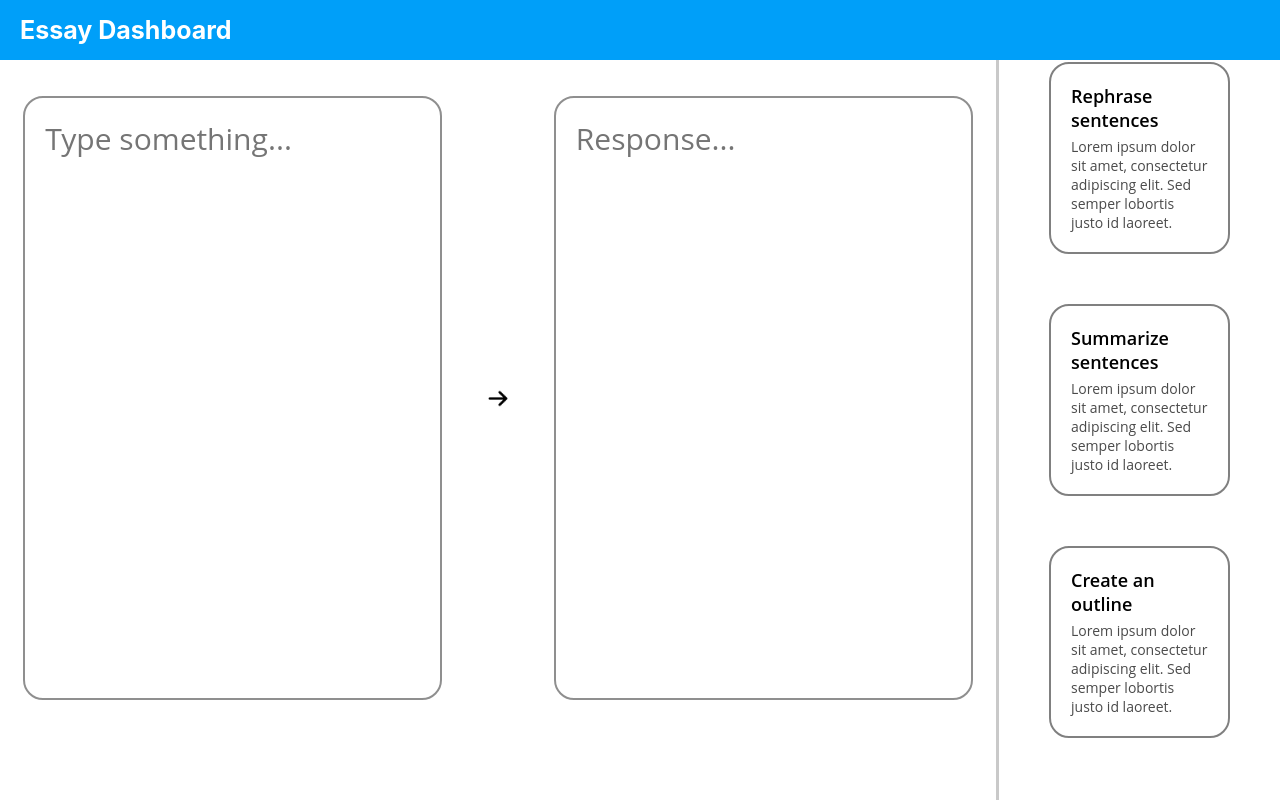
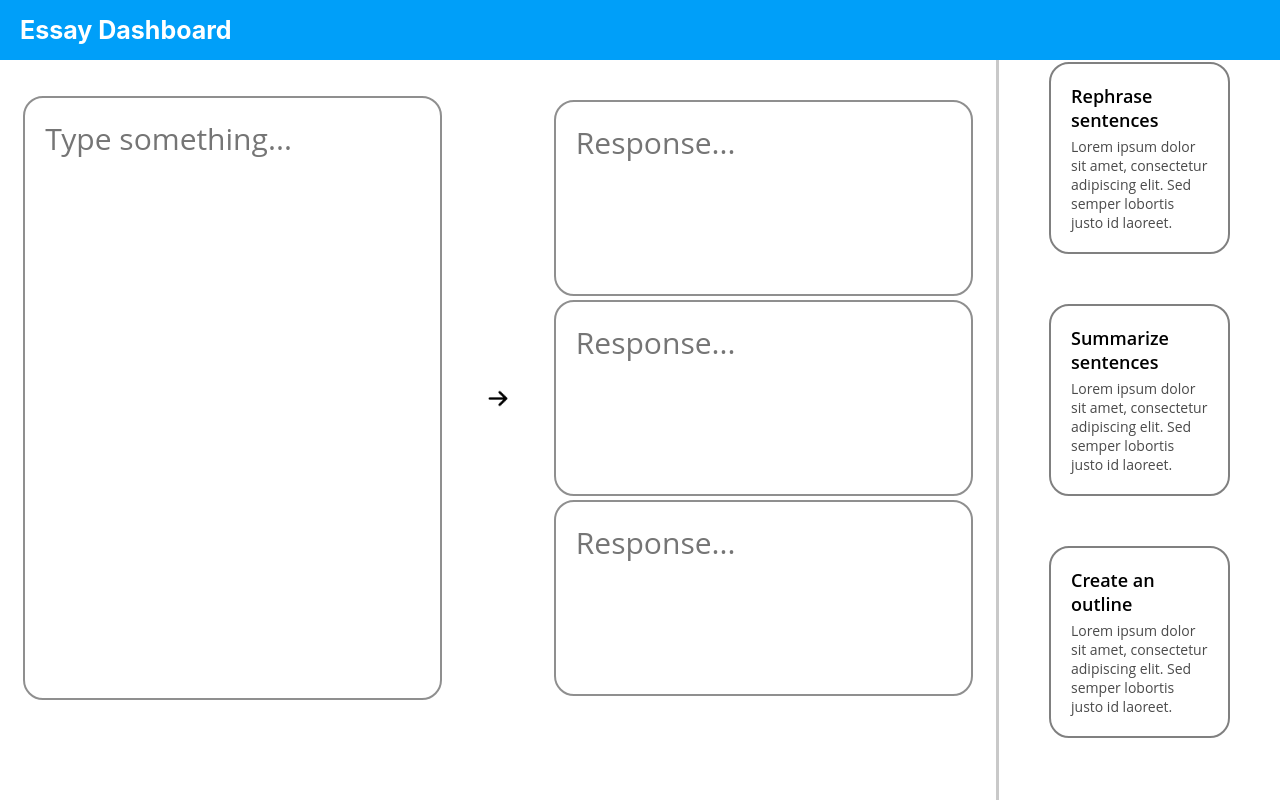
Before and after one commit to jakob-bjorner/essay-dashboard, a React (Create React App) app in the folder essay-dashboard/: page /rephrase in a window 1280 px wide. Built offline with nearby package versions, Linux system fonts and the light colour scheme.

Commit message:
Adds routing on button click

```diff
--- a/essay-dashboard/src/App.css
+++ b/essay-dashboard/src/App.css
@@ -43,7 +43,7 @@ button {
 .box > * {
 	flex: auto;
 }
-.text-input-output {
+.IObox {
 	width: 70vw;
 	padding: 50px;
 	display: flex;
@@ -142,7 +142,7 @@ button {
 	transition: 0.4s ease-in-out;
 }
 
-.text-input-output > form > textarea {
+.IObox > form > textarea {
 	resize: none;
 	font-size: 30px;
 	font-family: 'Open Sans';
@@ -155,13 +155,26 @@ button {
 	transition: 0.5s ease-in-out;
 }
 
-.text-input-output > form > textarea:hover,
-.text-input-output > form > textarea:focus {
+.text-rephrase-out > form > textarea {
+	resize: none;
+	font-size: 30px;
+	font-family: 'Open Sans';
+	outline: none;
+	border: 2px solid rgb(143, 143, 143);
+	border-radius: 20px;
+	height: 19vh;
+	min-width: 27.5vw;
+	padding: 20px;
+	transition: 0.5s ease-in-out;
+}
+
+.IObox > form > textarea:hover,
+.IObox > form > textarea:focus {
 	border: 2px solid rgb(74, 74, 74);
 	transition: 0.5s ease-in-out;
 }
 
-.text-input-output > button {
+.IObox > button {
 	margin: 25px;
 	border-radius: 10px;
 	outline: none;
@@ -171,7 +184,7 @@ button {
 	background-color: white;
 }
 
-.text-input-output > button:hover {
+.IObox > button:hover {
 	border: 2px solid black;
 	transition: 0.2s ease-in-out;
 }
--- a/essay-dashboard/src/App.js
+++ b/essay-dashboard/src/App.js
@@ -1,9 +1,11 @@
 import './App.css';
 import arrow from './arrow.png';
 import React, { useState, setState, useRef, useEffect } from 'react';
-import { Outlet } from 'react-router-dom';
+import { Outlet, useNavigate } from 'react-router-dom';
 
 export default function App() {
+	let navigate = useNavigate()
+
 	const [input, setInput] = useState('');
 	const [styles, setStyles] = useState([
 		{
@@ -57,7 +59,10 @@ export default function App() {
 	function SidebarButton(props) {
 		return (
 			<button
-				onClick={() => addStyles(props.index)}
+				onClick={() => {
+					addStyles(props.index);
+					navigate(props.path);
+				}}
 				className={styles[props.index].function_btn}
 			>
 				<div className={styles[props.index].heading}>{props.heading}</div>
@@ -109,18 +114,21 @@ export default function App() {
 							heading="Rephrase sentences"
 							description="Lorem ipsum dolor sit amet, consectetur adipiscing elit. Sed
 								semper lobortis justo id laoreet."
+							path = 'rephrase'
 						/>
 						<SidebarButton
 							index={1}
 							heading="Summarize sentences"
 							description="Lorem ipsum dolor sit amet, consectetur adipiscing elit. Sed
 								semper lobortis justo id laoreet."
+							path = 'home'
 						/>
 						<SidebarButton
 							index={2}
 							heading="Create an outline"
 							description="Lorem ipsum dolor sit amet, consectetur adipiscing elit. Sed
 								semper lobortis justo id laoreet."
+							path = 'home'
 						/>
 					</div>
 				</div>
--- a/essay-dashboard/src/routes/home.js
+++ b/essay-dashboard/src/routes/home.js
@@ -14,7 +14,7 @@ export default function Home() {
 
 	function IOInterface(props) {
 		return (
-			<div className="text-input-output">
+			<div className="IObox">
 				<form>
 					<textarea
 						type="text"
--- a/essay-dashboard/src/routes/rephrase.js
+++ b/essay-dashboard/src/routes/rephrase.js
@@ -14,20 +14,31 @@ export default function Rephrase() {
 
 	function IOInterface(props) {
 		return (
-			<div className="text-input-output">
+			<div className="IObox">
 				<form>
 					<textarea
 						type="text"
 						className="input"
 						placeholder="Type something..."
-						onChange={handleChange}
+						//onChange={handleChange}
 						align="left"
 					></textarea>
 				</form>
 				<button onClick={handleSubmit}>
 					<img src={arrow} className="arrow" alt="arrow"></img>
 				</button>
+        <div className="text-rephrase-out">
           <form>
+					  <textarea
+						  type="text"
+						  className="output"
+						  placeholder="Response..."
+					  ></textarea>
+            <textarea
+						  type="text"
+						  className="output"
+						  placeholder="Response..."
+					  ></textarea>
             <textarea
 						  type="text"
 						  className="output"
@@ -35,6 +46,7 @@ export default function Rephrase() {
 					  ></textarea>
 				  </form>
         </div>
+			</div>
 		);
 	}
 	return (
```
Lines whose indentation alone changed are shown as unchanged.
